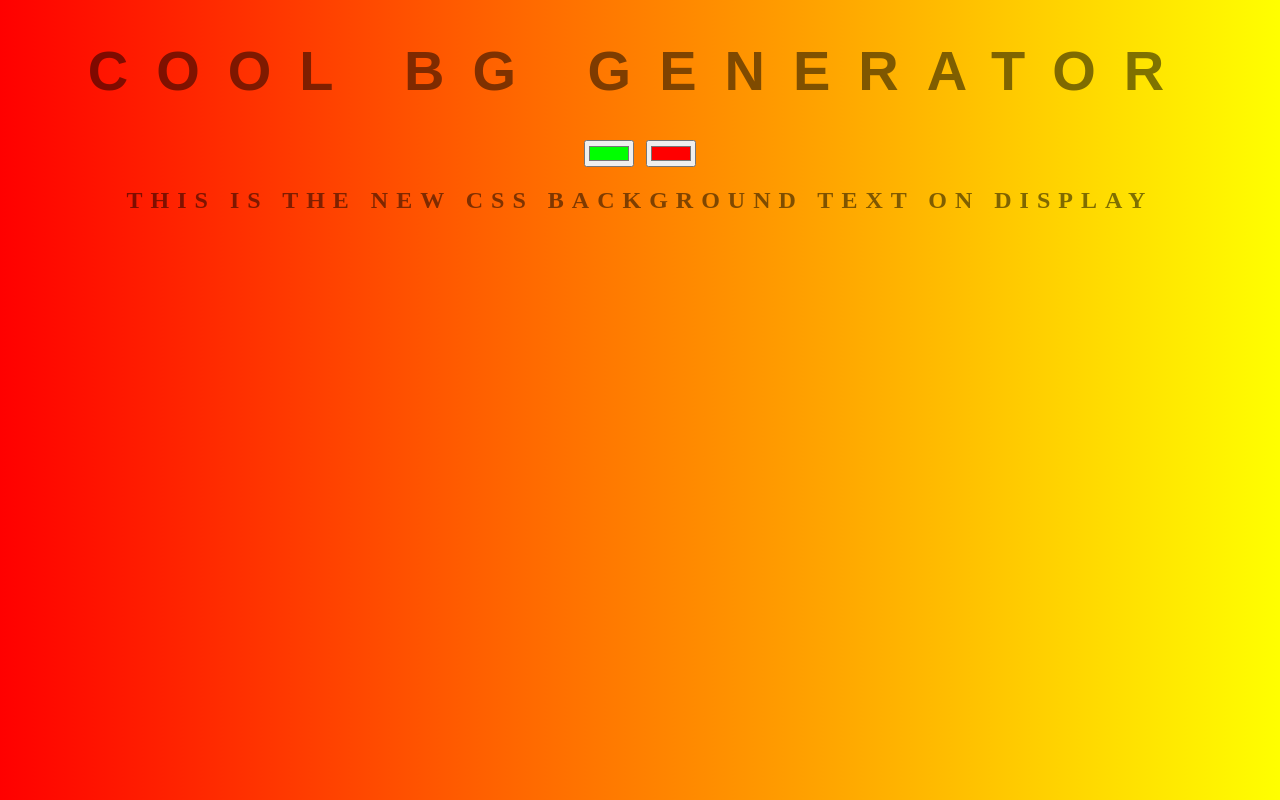
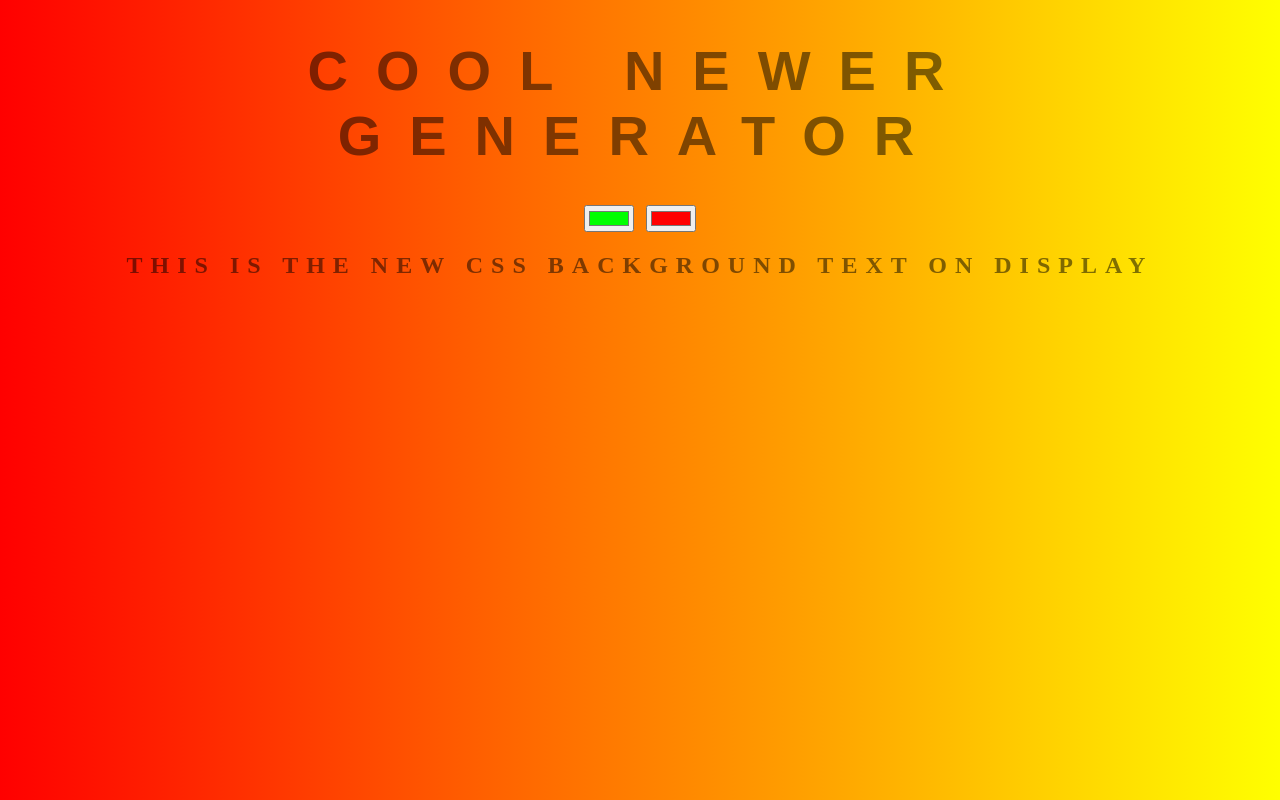
Before and after one commit to ipswebdev/background-generator, a plain HTML site: page colorPicker.html in a window 1280 px wide. Drawn offline with Linux system fonts and the light colour scheme.

Commit message:
text changed

```diff
--- a/colorPicker.html
+++ b/colorPicker.html
@@ -5,7 +5,7 @@
 	<link rel="stylesheet" type="text/css" href="coloStyle.css">
 </head>
 <body id="gradient">
-<h1>Cool BG Generator</h1>
+<h1>Cool newer Generator</h1>
 <input class="color1"  type="color" name="color1" value="#00ff00">
 <input class="color2" type="color"   name="color2" value="#ff0000">
 <h2>this is the new CSS Background text on display</h2>
```
